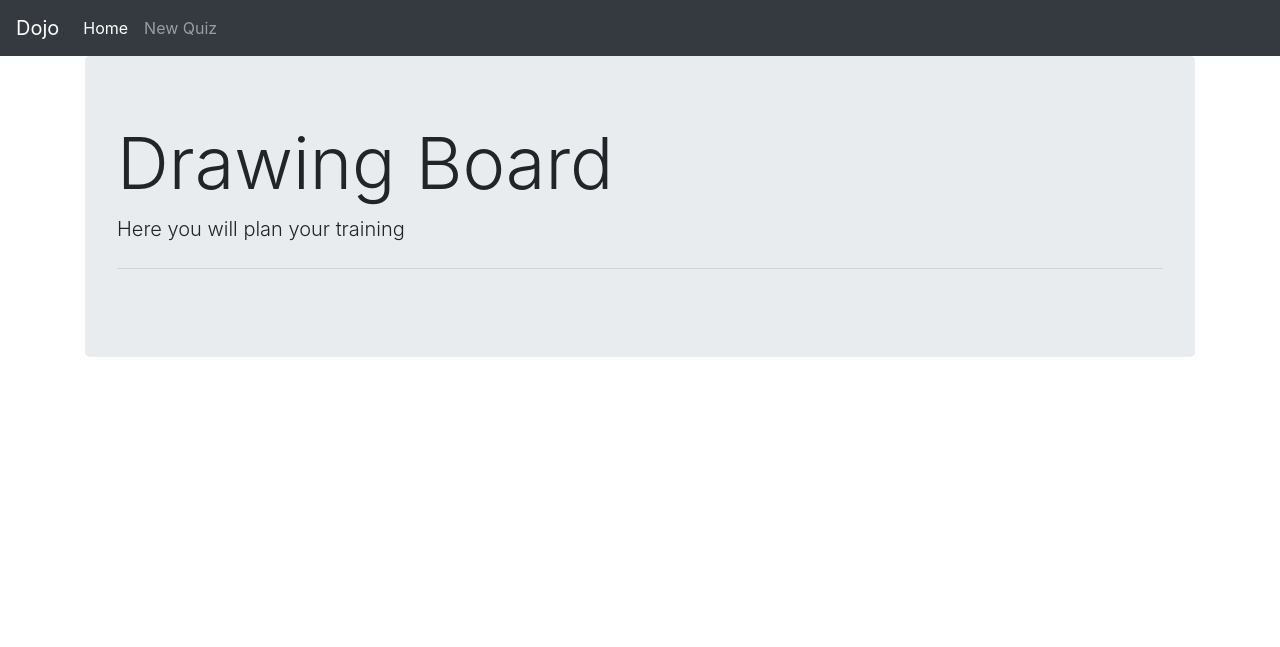
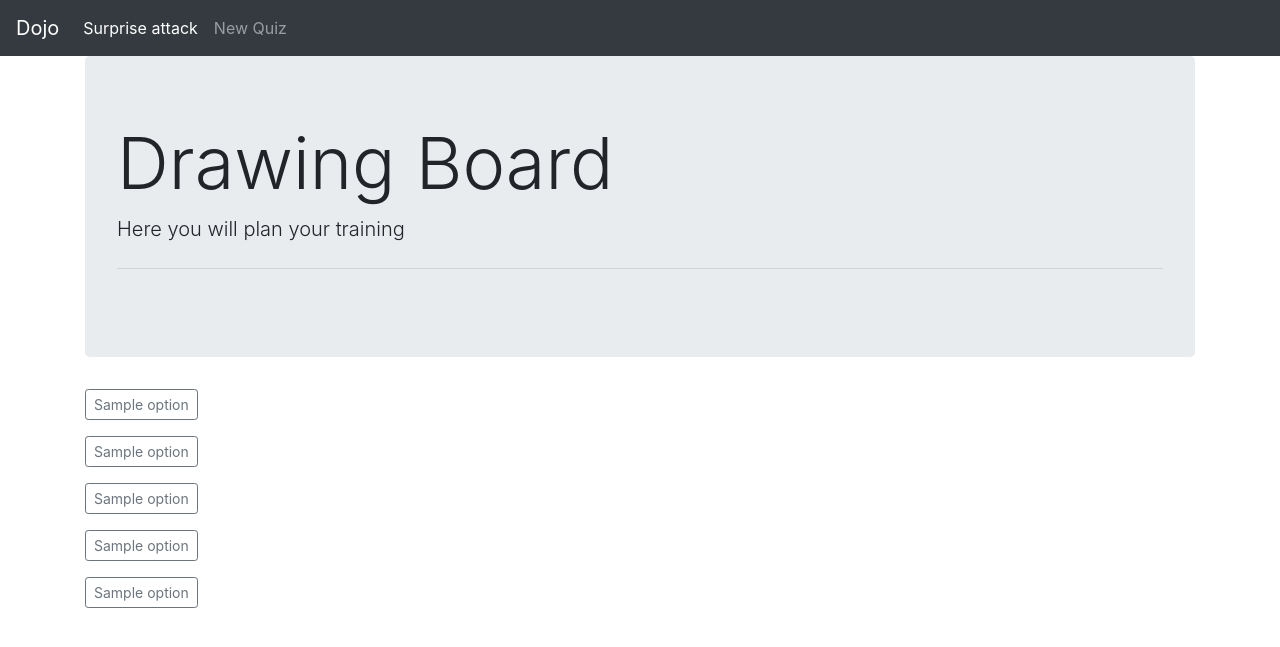
Before and after one commit to breadley/pathdojo, a Flask app: template templates/home.html in a window 1280 px wide. Shown: the top 647 px of the page. Run offline with Flask 2, Linux system fonts and the light colour scheme; the template is opened without the code that fills it: most values are stand-ins (such as "Sample title", 1, 10 or a date in 2020); some libraries are stand-ins or nearby versions.

Commit message:
buttons and mulit-page function

```diff
--- a/app.py
+++ b/app.py
@@ -3,6 +3,7 @@ import config
 import os
 import gdrive_api_calls
 import random
+import quiz_logic
 
 app = Flask(__name__)
 
@@ -11,8 +12,8 @@ app.config.from_object('config.DevelopmentConfig')
 # Debug mode on/True or off/False
 app.debug=True
 
-# here is how we are handling routing with flask:
-# Format {folder_name:ID,...}
+
+# [{'name':'blah blah','underlined_name':'blah_blah','google_drive_id':'id','folder_name':'blah'}]
 list_of_files_with_attibutes = []
 # Inventory needs to only be taken once
 need_to_take_inventory = True
@@ -60,7 +61,7 @@ def take_inventory():
     # This function creates a dictionary of files with attributes
     # IDs are from google drive
 
-    # [{'name':'blah','google_drive_id':'id','folder_name':'blah','image_ids':['id1','id2','id3']}]
+    # [{'name':'blah','google_drive_id':'id','folder_name':'blah'}]
 
     # Get list from API using function that uses PyDrive
     for folder_name,google_drive_id in gdrive_api_calls.list_all_files('dummy_folder').items():
@@ -89,29 +90,33 @@ def string_to_html(string):
     return modified_string
 
 
-@app.route('/home')
+@app.route('/design',methods=['GET', 'POST'])
 def home():
     # Homepage
     message = 'Buttons, buttons, everywhere. \nWhich things will you choose?'
-    return render_template('home.html', message = message)
 
 
-@app.route('/new_quiz')
-def new_quiz():
-    # Design a new quiz
-    return render_template('new_quiz.html')
+    organ_list, disease_type_list, subtype_list, complexity_list, incidence_list = quiz_logic.get_options_from_folder_names(list_of_files_with_attibutes)
+
+    # If a button is pressed
+    if request.method == 'POST':
+        guess = request.form['organ']
+        # TEMP TEST REDIRECT
+        return redirect('/random')
+
+    return render_template('home.html', message = message,
+                            organ_list=organ_list,
+                            disease_type_list=disease_type_list,
+                            subtype_list=subtype_list,
+                            complexity_list=complexity_list,
+                            incidence_list=incidence_list)
 
 
-'''
-@app.route('/home')
-def index():
+@app.route('/')
+def base():
     # Homepage
-
-    page = "<html><body style='font-family: mono;'>" + string_to_html(dojo_welcome) + "</body></html>"
-
-    return page, 200
-'''
-
+    message = '''You and Pathdojo form a symbiont circle. \nWhat happens to one of you will affect the other.\nYou must understand this.  '''
+    return render_template('base.html',message = message)
 
 
 @app.route('/files/')
@@ -151,7 +156,7 @@ def get_single_image(blob_folder_drive_id):
     return random_image_filename
 
 
-@app.route('/',methods=['GET', 'POST'])
+@app.route('/random',methods=['GET', 'POST'])
 def index():
     # Intro message TODO
     message = string_to_html(dojo_welcome)
@@ -183,7 +188,7 @@ def index():
             session['successes'] = successes + 1
             session['blob'] = random.choice(blobs)
 
-            return redirect('/')
+            return redirect('/random')
 
         else:
             session['successes'] = 0
--- a/quiz_as_oop.py
+++ b/quiz_logic.py
@@ -19,8 +19,16 @@ disease_folder_inventory = {}
 # Goes through the list of folders and extracts items for each category from their name
 def get_inventory():
 
+    # USED ONLY FOR LOCAL / NON_GDRIVE application/testing
+
     # get all the files
     files = os.listdir(content_directory)
+    return get_folder_tags(files)
+
+def get_folder_tags(list_of_filenames):
+    # This function takes a list of filenames
+    # From either google drive or locally and returns separate lists
+    # Of the different options available to choose from
 
     # for each file, append it's name elements to a new list
     organ_list = []
@@ -59,6 +67,18 @@ def get_inventory():
                 disease_folder_inventory['disease_name'] = disease # Format {disease:[full][file[name]}
 
     return organ_list, disease_type_list, subtype_list, complexity_list, incidence_list
+
+
+def get_options_from_folder_names(google_drive_folder_inventory):
+    # This function is called by the app page where new quizzes are designed
+    # Accepts the list of disease folders
+    # [{'name':'blah blah','underlined_name':'blah_blah','google_drive_id':'id','folder_name':'blah'}]
+
+    list_of_folder_names = []
+    for folder in google_drive_folder_inventory:
+        list_of_folder_names.append(folder['folder_name'])
+
+    return get_folder_tags(list_of_folder_names)
 
 class Disease():
 
@@ -324,7 +344,11 @@ class Quiz():
                 print('Finished quiz, need to implement option to start new quiz here')
 
 
+
+
+
 def design_new_quiz(first_quiz=False):
+    # THE FIRST HALF OF THIS WILL BE DEPRECATED IN FAVOUR OF OPTIONS AND BUTTONS
     # Asks for parameters and creates a quiz to meet those parameters
     # The quiz is then passed to the quiz executor (designed_quiz_preparer)
 
@@ -385,6 +409,10 @@ def design_new_quiz(first_quiz=False):
     incidence = str(input("\n(To skip, press enter)\nIncidence: "))
     while incidence not in incidence_list and incidence != '':
             incidence = str(input("\n(To skip, press enter)\n*Typo* incidence: "))
+
+    # END DEPRECATION
+    #
+    #
 
     quiz_name = organ+disease_type+subtype+complexity+incidence
 
--- a/templates/home.html
+++ b/templates/home.html
@@ -9,4 +9,50 @@
         <p class="lead">
         </p>
     </div>
+
+    <div>
+        <p>
+            {% for option in organ_list %}
+
+                <button method="POST" type="button" name='organ' value={{option}} class="btn btn-outline-secondary btn-sm">{{option}} </button>
+            {% endfor %}
+        </p>
+    </div>
+
+    <div>
+            <p>
+                {% for option in disease_type_list %}
+
+                    <button type="button" name='disease_type' value={{option}} class="btn btn-outline-secondary btn-sm">{{option}}</button>
+                {% endfor %}
+            </p>
+        </div>
+
+    <div>
+            <p>
+                {% for option in subtype_list %}
+
+                    <button type="button" name='subtype' value={{option}} class="btn btn-outline-secondary btn-sm">{{option}}</button>
+                {% endfor %}
+            </p>
+    </div>
+
+    <div>
+            <p>
+                {% for option in complexity_list %}
+
+                    <button type="button" name='complexity' value={{option}} class="btn btn-outline-secondary btn-sm">{{option}}</button>
+                {% endfor %}
+            </p>
+    </div>
+
+    <div>
+            <p>
+                {% for option in incidence_list %}
+
+                    <button type="button" name='incidence' value={{option}} class="btn btn-outline-secondary btn-sm">{{option}}</button>
+                {% endfor %}
+            </p>
+    </div>
+
 {% endblock %}
--- a/templates/includes/_navbar.html
+++ b/templates/includes/_navbar.html
@@ -1,5 +1,5 @@
 <nav class="navbar navbar-expand-lg navbar-dark bg-dark">
-    <a class="navbar-brand" href="#">Dojo</a>
+    <a class="navbar-brand" href="/">Dojo</a>
     <button class="navbar-toggler" type="button" data-toggle="collapse" data-target="#navbarColor02" aria-controls="navbarColor02" aria-expanded="false" aria-label="Toggle navigation">
       <span class="navbar-toggler-icon"></span>
     </button>
@@ -7,10 +7,10 @@
     <div class="collapse navbar-collapse" id="navbarColor02">
       <ul class="navbar-nav mr-auto">
         <li class="nav-item active">
-          <a class="nav-link" href="#">Home <span class="sr-only">(current)</span></a>
+          <a class="nav-link" href="/random">Surprise attack <span class="sr-only">(current)</span></a>
         </li>
         <li class="nav-item">
-          <a class="nav-link" href="#">New Quiz</a>
+          <a class="nav-link" href="/design">New Quiz</a>
         </li>
       </ul>
     </div>
--- a/templates/layout.html
+++ b/templates/layout.html
@@ -6,14 +6,15 @@
     <title>DOJO</title>
     <meta name="viewport" content="width=device-width, initial-scale=1, shrink-to-fit=no">
     <link rel="stylesheet" href="https://stackpath.bootstrapcdn.com/bootstrap/4.1.3/css/bootstrap.min.css" integrity="sha384-MCw98/SFnGE8fJT3GXwEOngsV7Zt27NXFoaoApmYm81iuXoPkFOJwJ8ERdknLPMO" crossorigin="anonymous">
-    <script src="https://code.jquery.com/jquery-3.3.1.slim.min.js" integrity="sha384-q8i/X+965DzO0rT7abK41JStQIAqVgRVzpbzo5smXKp4YfRvH+8abtTE1Pi6jizo" crossorigin="anonymous"></script>
-    <script src="https://cdnjs.cloudflare.com/ajax/libs/popper.js/1.14.3/umd/popper.min.js" integrity="sha384-ZMP7rVo3mIykV+2+9J3UJ46jBk0WLaUAdn689aCwoqbBJiSnjAK/l8WvCWPIPm49" crossorigin="anonymous"></script>
-    <script src="https://stackpath.bootstrapcdn.com/bootstrap/4.1.3/js/bootstrap.min.js" integrity="sha384-ChfqqxuZUCnJSK3+MXmPNIyE6ZbWh2IMqE241rYiqJxyMiZ6OW/JmZQ5stwEULTy" crossorigin="anonymous"></script>
+
 </head>
 <body>
     {% include 'includes/_navbar.html' %}
     <div class ="container">
     {% block body %}{% endblock %}
     </div>
+    <script src="https://code.jquery.com/jquery-3.3.1.slim.min.js" integrity="sha384-q8i/X+965DzO0rT7abK41JStQIAqVgRVzpbzo5smXKp4YfRvH+8abtTE1Pi6jizo" crossorigin="anonymous"></script>
+    <script src="https://cdnjs.cloudflare.com/ajax/libs/popper.js/1.14.3/umd/popper.min.js" integrity="sha384-ZMP7rVo3mIykV+2+9J3UJ46jBk0WLaUAdn689aCwoqbBJiSnjAK/l8WvCWPIPm49" crossorigin="anonymous"></script>
+    <script src="https://stackpath.bootstrapcdn.com/bootstrap/4.1.3/js/bootstrap.min.js" integrity="sha384-ChfqqxuZUCnJSK3+MXmPNIyE6ZbWh2IMqE241rYiqJxyMiZ6OW/JmZQ5stwEULTy" crossorigin="anonymous"></script>
 </body>
 </html>
```
Also changed, not shown: templates/base.html (added, +14 -0 lines), templates/index_backup.html (added, +37 -0 lines).
